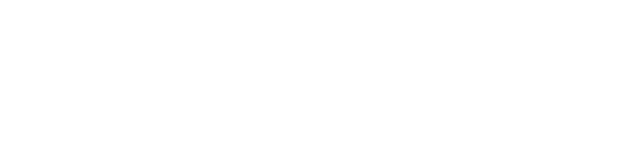
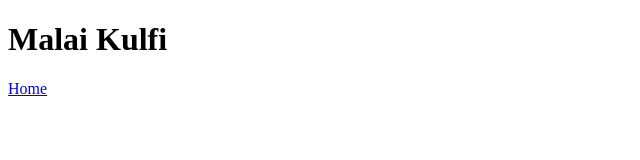
Before and after one commit to pushp-raj-mishra/odin-recipes, a plain HTML site: page recipes/malai-kulfi.html in a window 1280 px wide. Shown: the whole page, without its empty margins (0-640 px from the left). Drawn offline with Linux system fonts and the light colour scheme.

Commit message:
Add links to recipe and back link to home

```diff
--- a/recipes/malai-kulfi.html
+++ b/recipes/malai-kulfi.html
@@ -6,6 +6,7 @@
     <title>Malai Kulfi</title>
 </head>
 <body>
-
+    <h1>Malai Kulfi</h1>
+    <a href="../index.html">Home</a>
 </body>
 </html>
```
Also changed, not shown: index.html (+2 -0 lines).
